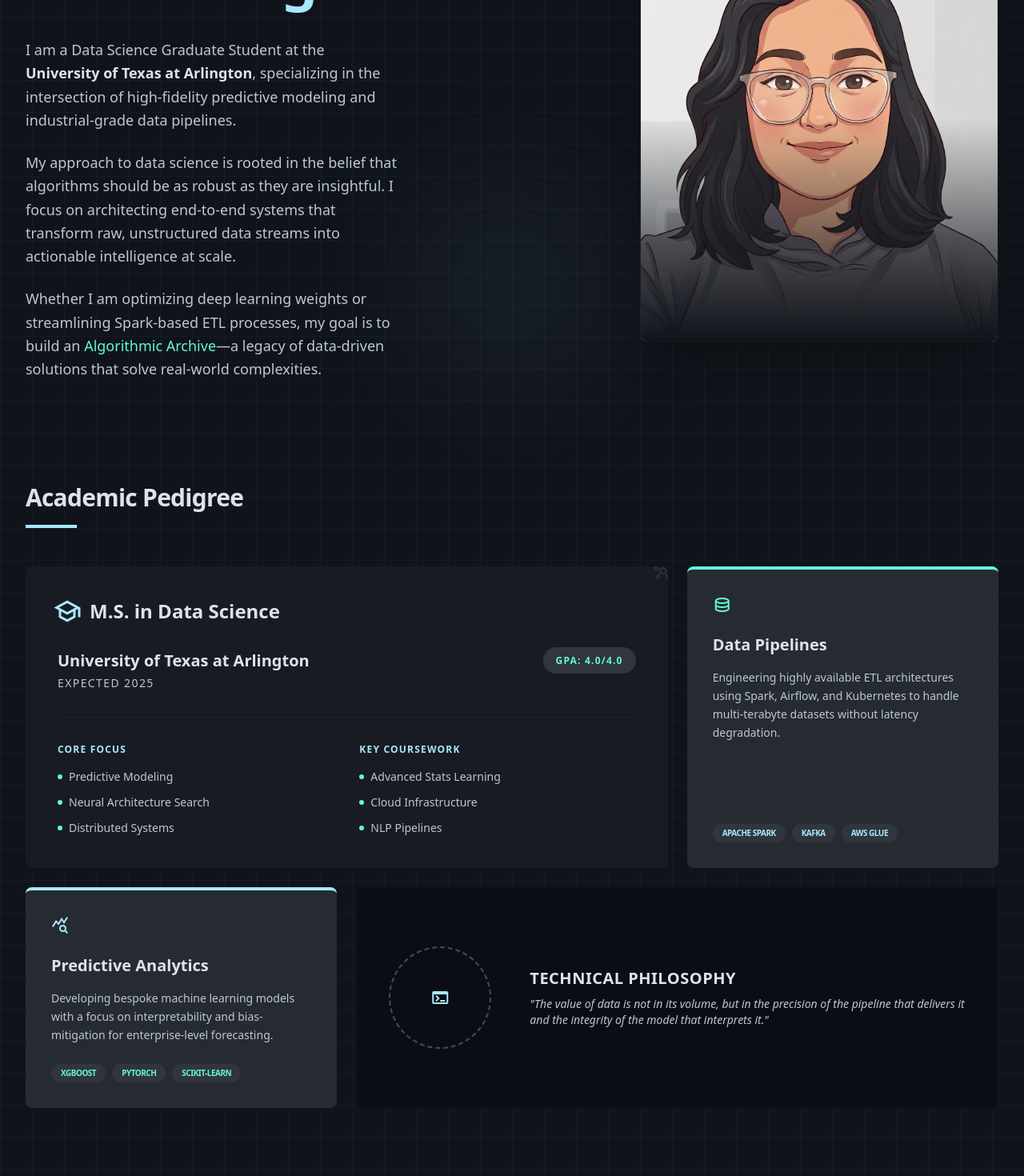
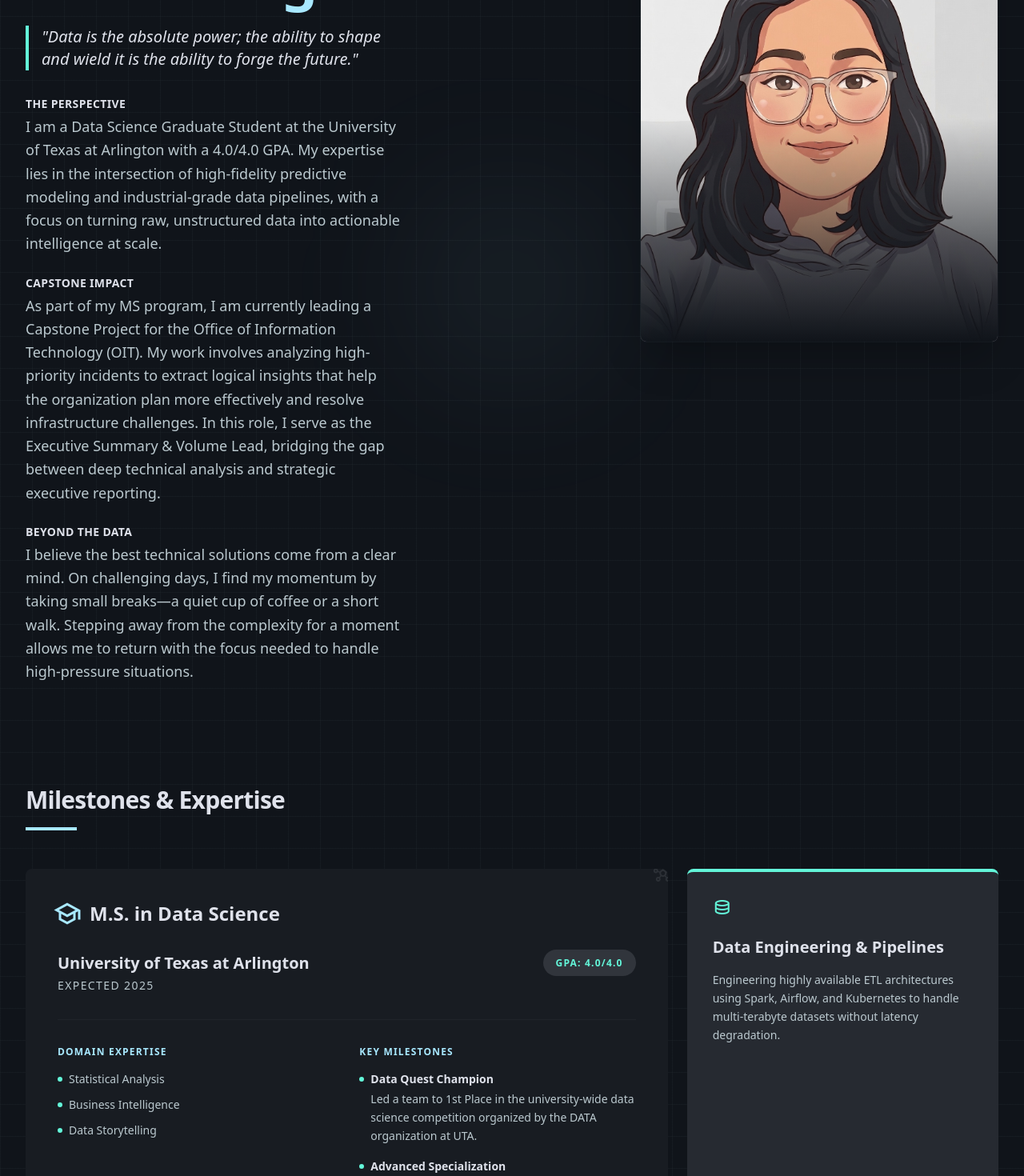
Before and after one commit to silverfrost702/portfolio, a Next.js app: page /about in a window 1280 px wide. Shown: the part 260-1730 px from the top of the page at 80% size. Built offline with nearby package versions, Linux system fonts and the light colour scheme.

Commit message:
about page changes

```diff
--- a/src/app/about/page.tsx
+++ b/src/app/about/page.tsx
@@ -10,27 +10,28 @@ export default function AboutPage() {
           <div className="lg:col-span-5 order-2 lg:order-1">
             <div className="inline-block px-3 py-1 rounded-full bg-surface-container-high border border-outline-variant/20 mb-6">
               <span className="text-primary font-label text-xs tracking-widest uppercase font-bold">
-                Researcher & Architect
+                DATA SCIENTIST & ANALYST
               </span>
             </div>
-            <h1 className="text-5xl lg:text-7xl font-headline font-bold text-on-surface tracking-tighter leading-tight mb-8">
+            <h1 className="text-5xl lg:text-7xl font-headline font-bold text-on-surface tracking-tighter leading-tight mb-4">
               Anuva <span className="text-primary">Negi</span>
             </h1>
+            <p className="text-xl font-headline italic text-on-surface w-full mb-8 border-l-4 border-tertiary pl-4">
+              "Data is the absolute power; the ability to shape and wield it is the ability to forge the future."
+            </p>
             <div className="space-y-6 text-on-surface-variant font-body text-lg leading-relaxed">
-              <p>
-                I am a Data Science Graduate Student at the{" "}
-                <span className="text-on-surface font-semibold">
-                  University of Texas at Arlington
-                </span>
-                , specializing in the intersection of high-fidelity predictive modeling and industrial-grade data pipelines.
-              </p>
-              <p>
-                My approach to data science is rooted in the belief that algorithms should be as robust as they are insightful. I focus on architecting end-to-end systems that transform raw, unstructured data streams into actionable intelligence at scale.
-              </p>
-              <p>
-                Whether I am optimizing deep learning weights or streamlining Spark-based ETL processes, my goal is to build an{" "}
-                <span className="text-tertiary">Algorithmic Archive</span>—a legacy of data-driven solutions that solve real-world complexities.
-              </p>
+              <div>
+                <strong className="text-on-surface font-headline uppercase tracking-wide text-sm mb-1 block">The Perspective</strong>
+                <p>I am a Data Science Graduate Student at the University of Texas at Arlington with a 4.0/4.0 GPA. My expertise lies in the intersection of high-fidelity predictive modeling and industrial-grade data pipelines, with a focus on turning raw, unstructured data into actionable intelligence at scale.</p>
+              </div>
+              <div>
+                <strong className="text-on-surface font-headline uppercase tracking-wide text-sm mb-1 block">Capstone Impact</strong>
+                <p>As part of my MS program, I am currently leading a Capstone Project for the Office of Information Technology (OIT). My work involves analyzing high-priority incidents to extract logical insights that help the organization plan more effectively and resolve infrastructure challenges. In this role, I serve as the Executive Summary & Volume Lead, bridging the gap between deep technical analysis and strategic executive reporting.</p>
+              </div>
+              <div>
+                <strong className="text-on-surface font-headline uppercase tracking-wide text-sm mb-1 block">Beyond The Data</strong>
+                <p>I believe the best technical solutions come from a clear mind. On challenging days, I find my momentum by taking small breaks—a quiet cup of coffee or a short walk. Stepping away from the complexity for a moment allows me to return with the focus needed to handle high-pressure situations.</p>
+              </div>
             </div>
           </div>
 
@@ -50,7 +51,7 @@ export default function AboutPage() {
         <section className="mb-32">
           <div className="mb-12">
             <h2 className="text-3xl font-headline font-bold tracking-tight text-on-surface">
-              Academic Pedigree
+              Milestones & Expertise
             </h2>
             <div className="w-16 h-1 bg-primary mt-4"></div>
           </div>
@@ -86,40 +87,42 @@ export default function AboutPage() {
                 <div className="grid grid-cols-1 sm:grid-cols-2 gap-8">
                   <div>
                     <h4 className="text-primary font-label text-xs font-black uppercase tracking-widest mb-4">
-                      Core Focus
+                      Domain Expertise
                     </h4>
                     <ul className="space-y-3 text-on-surface-variant text-sm font-body">
                       <li className="flex items-center gap-2">
                         <span className="w-1.5 h-1.5 bg-tertiary rounded-full"></span>{" "}
-                        Predictive Modeling
+                        Statistical Analysis
                       </li>
                       <li className="flex items-center gap-2">
                         <span className="w-1.5 h-1.5 bg-tertiary rounded-full"></span>{" "}
-                        Neural Architecture Search
+                        Business Intelligence
                       </li>
                       <li className="flex items-center gap-2">
                         <span className="w-1.5 h-1.5 bg-tertiary rounded-full"></span>{" "}
-                        Distributed Systems
+                        Data Storytelling
                       </li>
                     </ul>
                   </div>
 
                   <div>
                     <h4 className="text-primary font-label text-xs font-black uppercase tracking-widest mb-4">
-                      Key Coursework
+                      Key Milestones
                     </h4>
-                    <ul className="space-y-3 text-on-surface-variant text-sm font-body">
-                      <li className="flex items-center gap-2">
-                        <span className="w-1.5 h-1.5 bg-tertiary rounded-full"></span>{" "}
-                        Advanced Stats Learning
+                    <ul className="space-y-4 text-on-surface-variant text-sm font-body">
+                      <li className="flex flex-col gap-1">
+                        <span className="text-on-surface font-semibold flex items-center gap-2">
+                          <span className="w-1.5 h-1.5 bg-tertiary rounded-full"></span>{" "}
+                          Data Quest Champion
+                        </span>
+                        <span className="pl-3.5 leading-relaxed">Led a team to 1st Place in the university-wide data science competition organized by the DATA organization at UTA.</span>
                       </li>
-                      <li className="flex items-center gap-2">
-                        <span className="w-1.5 h-1.5 bg-tertiary rounded-full"></span>{" "}
-                        Cloud Infrastructure
-                      </li>
-                      <li className="flex items-center gap-2">
-                        <span className="w-1.5 h-1.5 bg-tertiary rounded-full"></span>{" "}
-                        NLP Pipelines
+                      <li className="flex flex-col gap-1">
+                        <span className="text-on-surface font-semibold flex items-center gap-2">
+                          <span className="w-1.5 h-1.5 bg-tertiary rounded-full"></span>{" "}
+                          Advanced Specialization
+                        </span>
+                        <span className="pl-3.5 leading-relaxed">Deep expertise in Distributed Systems, Statistical Learning, and NLP Pipelines.</span>
                       </li>
                     </ul>
                   </div>
@@ -137,7 +140,7 @@ export default function AboutPage() {
                   database
                 </span>
                 <h3 className="text-xl font-headline font-bold mb-4">
-                  Data Pipelines
+                  Data Engineering & Pipelines
                 </h3>
                 <p className="text-on-surface-variant text-sm leading-relaxed mb-6 font-body">
                   Engineering highly available ETL architectures using Spark, Airflow, and Kubernetes to handle multi-terabyte datasets without latency degradation.
@@ -145,13 +148,13 @@ export default function AboutPage() {
               </div>
               <div className="flex flex-wrap gap-2">
                 <span className="px-3 py-1 bg-surface-container-highest rounded-full text-[10px] font-bold tracking-tighter font-label text-primary uppercase">
-                  Apache Spark
+                  Distributed Computing
                 </span>
                 <span className="px-3 py-1 bg-surface-container-highest rounded-full text-[10px] font-bold tracking-tighter font-label text-primary uppercase">
-                  Kafka
+                  ETL Architectures
                 </span>
                 <span className="px-3 py-1 bg-surface-container-highest rounded-full text-[10px] font-bold tracking-tighter font-label text-primary uppercase">
-                  AWS Glue
+                  Cloud Infrastructure
                 </span>
               </div>
             </div>
@@ -162,7 +165,7 @@ export default function AboutPage() {
                   query_stats
                 </span>
                 <h3 className="text-xl font-headline font-bold mb-4">
-                  Predictive Analytics
+                  Predictive Modeling & Forecasting
                 </h3>
                 <p className="text-on-surface-variant text-sm leading-relaxed mb-6 font-body">
                   Developing bespoke machine learning models with a focus on interpretability and bias-mitigation for enterprise-level forecasting.
@@ -173,10 +176,10 @@ export default function AboutPage() {
                   XGBoost
                 </span>
                 <span className="px-3 py-1 bg-surface-container-highest rounded-full text-[10px] font-bold tracking-tighter font-label text-tertiary uppercase">
-                  PyTorch
+                  Time-Series Forecasting
                 </span>
                 <span className="px-3 py-1 bg-surface-container-highest rounded-full text-[10px] font-bold tracking-tighter font-label text-tertiary uppercase">
-                  SciKit-Learn
+                  Bias Mitigation
                 </span>
               </div>
             </div>
```
